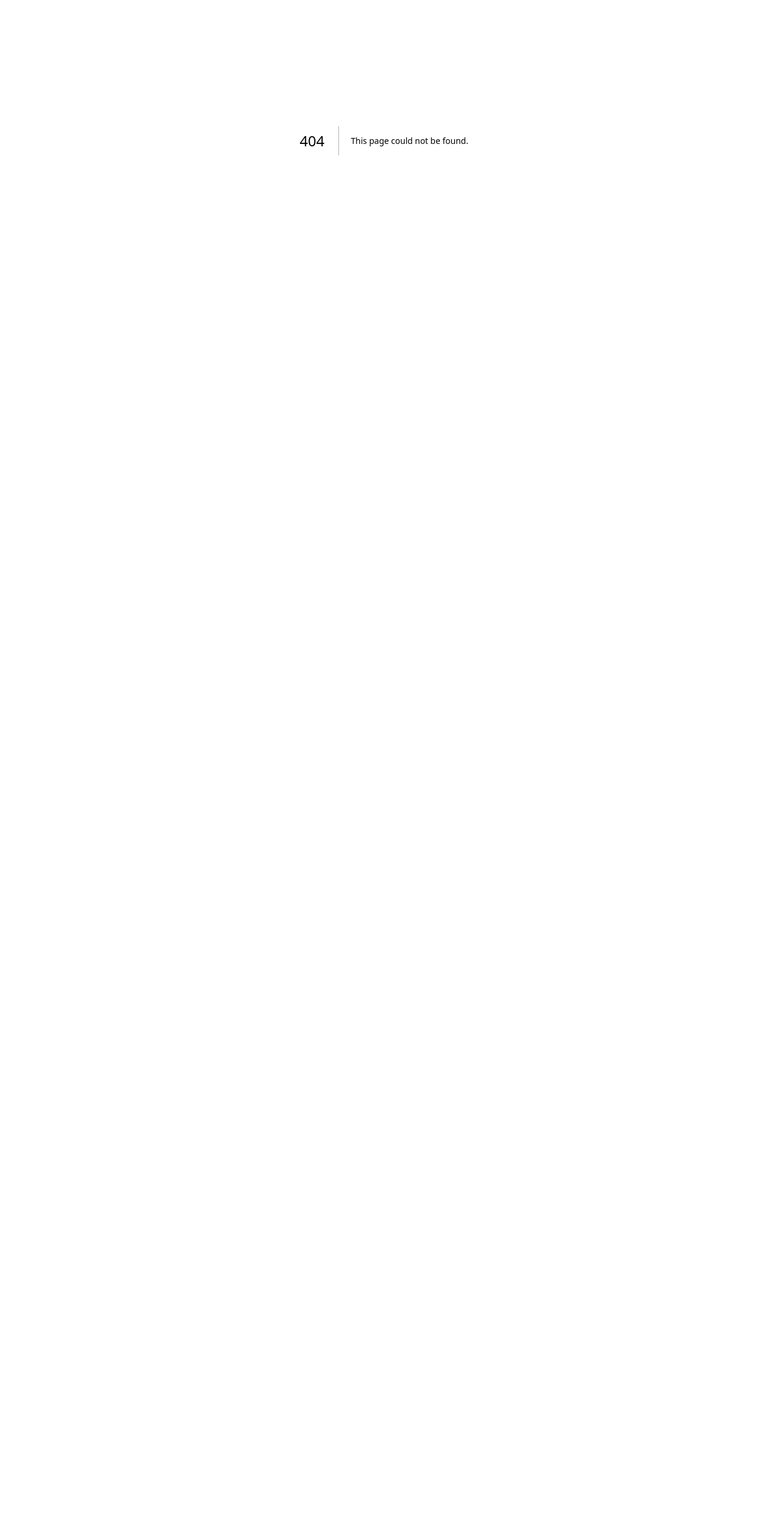
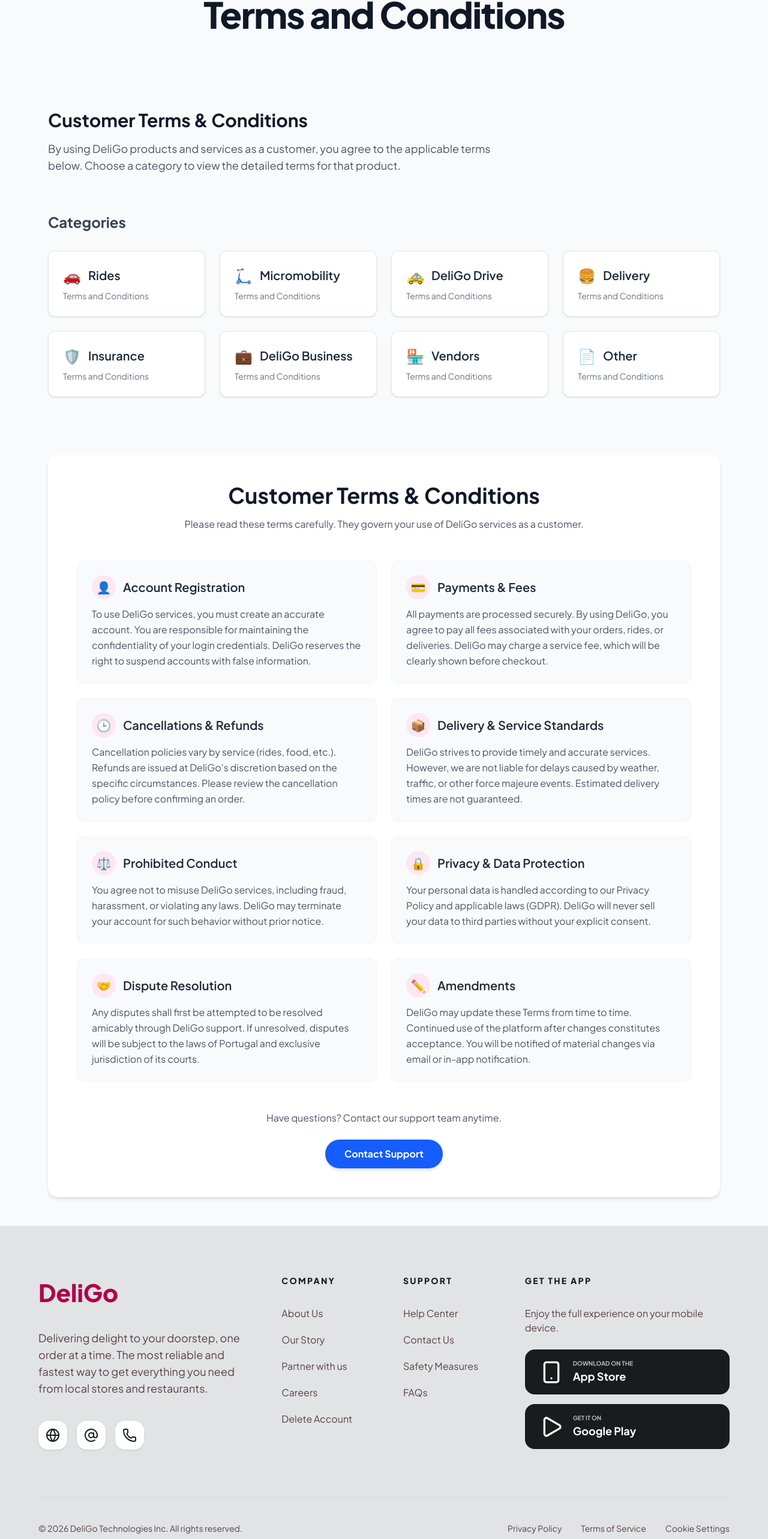
Before and after one commit to deligo-pt/deligo-food-e-commerce-web-application, a Next.js app: page /terms in a window 1280 px wide. Before the commit this address had no page. Shown: the part 166-2732 px from the top of the page at 60% size. Before the commit the page ends 800 px from the top, so only its background shows below. Built offline with nearby package versions, Linux system fonts and the light colour scheme; no server answers.

Commit message:
terms of service page added

```diff
--- /dev/null
+++ b/src/app/(main)/terms/page.tsx
@@ -0,0 +1,167 @@
+"use client";
+
+import Link from "next/link";
+
+const categories = [
+  { name: "Rides", icon: "🚗", href: "/terms/rides" },
+  { name: "Micromobility", icon: "🛴", href: "/terms/micromobility" },
+  { name: "DeliGo Drive", icon: "🚕", href: "/terms/drive" },
+  { name: "Delivery", icon: "🍔", href: "/terms/delivery" },
+  { name: "Insurance", icon: "🛡️", href: "/terms/insurance" },
+  { name: "DeliGo Business", icon: "💼", href: "/terms/business" },
+  { name: "Vendors", icon: "🏪", href: "/terms/vendors" },
+  { name: "Other", icon: "📄", href: "/terms/other" },
+];
+
+const customerTerms = [
+  {
+    icon: "👤",
+    title: "Account Registration",
+    text: "To use DeliGo services, you must create an accurate account. You are responsible for maintaining the confidentiality of your login credentials. DeliGo reserves the right to suspend accounts with false information.",
+  },
+  {
+    icon: "💳",
+    title: "Payments & Fees",
+    text: "All payments are processed securely. By using DeliGo, you agree to pay all fees associated with your orders, rides, or deliveries. DeliGo may charge a service fee, which will be clearly shown before checkout.",
+  },
+  {
+    icon: "🕒",
+    title: "Cancellations & Refunds",
+    text: "Cancellation policies vary by service (rides, food, etc.). Refunds are issued at DeliGo's discretion based on the specific circumstances. Please review the cancellation policy before confirming an order.",
+  },
+  {
+    icon: "📦",
+    title: "Delivery & Service Standards",
+    text: "DeliGo strives to provide timely and accurate services. However, we are not liable for delays caused by weather, traffic, or other force majeure events. Estimated delivery times are not guaranteed.",
+  },
+  {
+    icon: "⚖️",
+    title: "Prohibited Conduct",
+    text: "You agree not to misuse DeliGo services, including fraud, harassment, or violating any laws. DeliGo may terminate your account for such behavior without prior notice.",
+  },
+  {
+    icon: "🔒",
+    title: "Privacy & Data Protection",
+    text: "Your personal data is handled according to our Privacy Policy and applicable laws (GDPR). DeliGo will never sell your data to third parties without your explicit consent.",
+  },
+  {
+    icon: "🤝",
+    title: "Dispute Resolution",
+    text: "Any disputes shall first be attempted to be resolved amicably through DeliGo support. If unresolved, disputes will be subject to the laws of Portugal and exclusive jurisdiction of its courts.",
+  },
+  {
+    icon: "✏️",
+    title: "Amendments",
+    text: "DeliGo may update these Terms from time to time. Continued use of the platform after changes constitutes acceptance. You will be notified of material changes via email or in-app notification.",
+  },
+];
+
+const CategoryCard = ({
+  name,
+  icon,
+  href,
+}: {
+  name: string;
+  icon: string;
+  href: string;
+}) => (
+  <Link
+    href={href}
+    className="group bg-white p-6 rounded-xl border border-gray-200 shadow-sm hover:shadow-md transition-all hover:-translate-y-1"
+  >
+    <div className="flex items-center gap-3 mb-2">
+      <span className="text-2xl">{icon}</span>
+      <span className="text-xl font-semibold text-gray-800">{name}</span>
+    </div>
+    <p className="text-sm text-gray-500">Terms and Conditions</p>
+  </Link>
+);
+
+const TermCard = ({
+  icon,
+  title,
+  text,
+}: {
+  icon: string;
+  title: string;
+  text: string;
+}) => (
+  <div className="bg-gray-50 p-6 rounded-xl border border-gray-100 hover:shadow-md transition">
+    <div className="flex items-center gap-3 mb-3">
+      <div className="w-10 h-10 rounded-full bg-pink-100 flex items-center justify-center text-pink-600 text-xl">
+        {icon}
+      </div>
+      <h4 className="text-xl font-semibold text-gray-800">{title}</h4>
+    </div>
+    <p className="text-gray-600 leading-relaxed">{text}</p>
+  </div>
+);
+
+export default function TermsPage() {
+  return (
+    <main className="bg-gray-50 text-gray-900">
+      {/* Hero Section */}
+      <section className="relative py-20">
+        <div className="container mx-auto px-4 text-center">
+          <h1 className="text-4xl md:text-5xl lg:text-6xl font-extrabold tracking-tight">
+            Terms and Conditions
+          </h1>
+        </div>
+      </section>
+
+      {/* Main Content */}
+      <div className="container mx-auto px-4 py-12 max-w-6xl">
+        {/* Introduction */}
+        <div className="max-w-3xl mb-16">
+          <h2 className="text-3xl font-bold mb-4">
+            Customer Terms &amp; Conditions
+          </h2>
+          <p className="text-lg text-gray-600">
+            By using DeliGo products and services as a customer, you agree to
+            the applicable terms below. Choose a category to view the detailed
+            terms for that product.
+          </p>
+        </div>
+
+        {/* Categories Grid */}
+        <section className="mb-24">
+          <h3 className="text-2xl font-bold mb-8 text-gray-700">Categories</h3>
+          <div className="grid grid-cols-1 sm:grid-cols-2 lg:grid-cols-4 gap-6">
+            {categories.map((cat) => (
+              <CategoryCard key={cat.name} {...cat} />
+            ))}
+          </div>
+        </section>
+
+        {/* Customer Terms Section */}
+        <section className="bg-white rounded-2xl shadow-md p-6 md:p-10 lg:p-12">
+          <div className="text-center max-w-2xl mx-auto mb-12">
+            <h2 className="text-3xl md:text-4xl font-bold mb-4">
+              Customer Terms &amp; Conditions
+            </h2>
+            <p className="text-gray-600">
+              Please read these terms carefully. They govern your use of DeliGo
+              services as a customer.
+            </p>
+          </div>
+
+          <div className="grid grid-cols-1 md:grid-cols-2 gap-6">
+            {customerTerms.map((term, idx) => (
+              <TermCard key={idx} {...term} />
+            ))}
+          </div>
+
+          {/* CTA Button */}
+          <div className="text-center mt-12">
+            <p className="text-gray-600 mb-6">
+              Have questions? Contact our support team anytime.
+            </p>
+            <button className="bg-blue-600 hover:bg-blue-700 text-white font-bold py-3 px-8 rounded-full transition transform active:scale-95 shadow-md">
+              Contact Support
+            </button>
+          </div>
+        </section>
+      </div>
+    </main>
+  );
+}
--- a/src/components/shared/Footer.tsx
+++ b/src/components/shared/Footer.tsx
@@ -13,12 +13,6 @@
   "Contact Us",
   "Safety Measures",
   "FAQs",
-];
-
-const policyLinks = [
-  "Privacy Policy",
-  "Terms of Service",
-  "Cookie Settings",
 ];
 
 export default function Footer() {
@@ -70,6 +64,7 @@
                 {label}
               </a>
             ))}
+
             <Link
               href="/delete-account"
               className="text-[16px] leading-6 text-[#5a4044] transition-colors hover:text-[#b0004a]"
@@ -117,9 +112,7 @@
                   Download on the
                 </p>
 
-                <p className="text-lg font-bold">
-                  App Store
-                </p>
+                <p className="text-lg font-bold">App Store</p>
               </div>
             </button>
 
@@ -131,9 +124,7 @@
                   Get it on
                 </p>
 
-                <p className="text-lg font-bold">
-                  Google Play
-                </p>
+                <p className="text-lg font-bold">Google Play</p>
               </div>
             </button>
           </div>
@@ -150,15 +141,26 @@
         </div>
 
         <div className="flex flex-wrap justify-center gap-8">
-          {policyLinks.map((label) => (
-            <a
-              key={label}
-              href="#"
-              className="transition-colors hover:text-[#b0004a]"
-            >
-              {label}
-            </a>
-          ))}
+          <Link
+            href="/privacy"
+            className="transition-colors hover:text-[#b0004a]"
+          >
+            Privacy Policy
+          </Link>
+
+          <Link
+            href="/terms"
+            className="transition-colors hover:text-[#b0004a]"
+          >
+            Terms of Service
+          </Link>
+
+          <a
+            href="#"
+            className="transition-colors hover:text-[#b0004a]"
+          >
+            Cookie Settings
+          </a>
         </div>
       </div>
     </footer>
```
